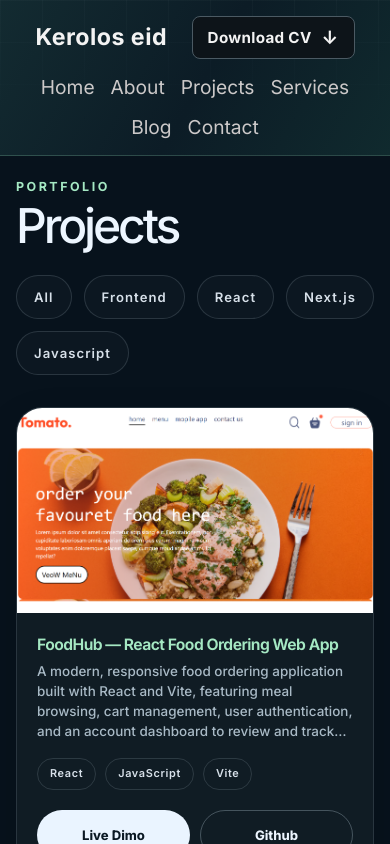
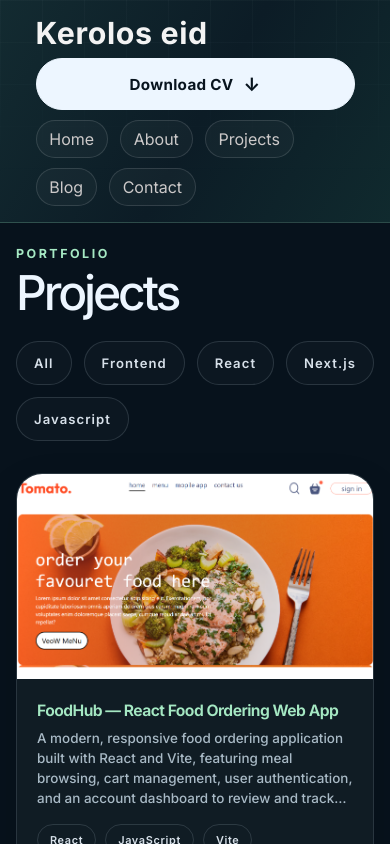
Before and after one commit to keto178/keroloseid-portfolio, a Next.js app: page /Projects in a window 390 px wide. Shown: the top 844 px of the page. Built offline with nearby package versions, Linux system fonts and the light colour scheme.

Commit message:
Add Google Search Console verification

```diff
--- a/app/Componants/Contact/Contact.jsx
+++ b/app/Componants/Contact/Contact.jsx
@@ -17,7 +17,7 @@ export default function Contact() {
                 <a href="https://wa.me/201270233635"><div><p>WhatsApp</p><p>WhatsApp</p></div></a>
                 <a href="https://www.linkedin.com/in/kerolos-eid-70aa08388"><div><p>LinkedIn</p><p>LinkedIn</p></div></a>
                 <a href="https://github.com/keto178"><div><p>GitHub</p><p>GitHub</p></div></a>
-                <Link href="/cv-kerolos-eid-159.pdf" className='btn-cv'>Download CV</Link>
+                <Link href="/cv kerolos-eid-159.pdf" className='btn-cv'>Download CV</Link>
             </div>
             <div className="item2 availability-card">
                 <p className="availability-label">AVAILABILITY</p>
--- a/app/Componants/Hero/Hero.jsx
+++ b/app/Componants/Hero/Hero.jsx
@@ -36,7 +36,7 @@ export default function Hero() {
         <div className="hero__visual">
           <div className="hero__ring" />
           <div className="hero__portrait">
-            <Image src="/1000552987.jpg" alt="Kerolos Eid" width={900} height={1100} priority quality={90} sizes="(max-width: 540px) 82vw, (max-width: 860px) 58vw, 410px" />
+            <Image src="/img.jpeg" alt="Kerolos Eid" width={900} height={1100} priority quality={90} sizes="(max-width: 540px) 82vw, (max-width: 860px) 58vw, 410px" />
           </div>
           <div className="hero__socials" aria-label="Social links">
             <a href={socialLinks.github} target="_blank" rel="noreferrer" aria-label="GitHub"><svg viewBox="0 0 24 24" aria-hidden="true"><path fill="currentColor" d="M12 2C6.48 2 2 6.58 2 12.23c0 4.52 2.87 8.35 6.84 9.71.5.1.68-.22.68-.49 0-.24-.01-1.04-.01-1.89-2.78.62-3.37-1.2-3.37-1.2-.46-1.2-1.11-1.51-1.11-1.51-.91-.64.07-.63.07-.63 1 .08 1.53 1.06 1.53 1.06.9 1.56 2.35 1.11 2.92.85.09-.67.35-1.11.64-1.36-2.22-.26-4.56-1.15-4.56-5.1 0-1.13.39-2.05 1.03-2.78-.1-.26-.45-1.31.1-2.74 0 0 .84-.28 2.75 1.06a9.2 9.2 0 0 1 5 0c1.9-1.34 2.74-1.06 2.74-1.06.56 1.43.21 2.48.1 2.74.64.73 1.03 1.65 1.03 2.78 0 3.96-2.34 4.83-4.57 5.09.36.32.68.92.68 1.86 0 1.34-.01 2.42-.01 2.75 0 .27.18.6.69.49A10.25 10.25 0 0 0 22 12.23C22 6.58 17.52 2 12 2Z" /></svg></a>
--- a/app/Componants/Navbar/Navbar.css
+++ b/app/Componants/Navbar/Navbar.css
@@ -22,7 +22,6 @@
 .continer {
     width: 90%;
     margin: 0 auto;
-    margin: auto;
     display: flex;
     justify-content: space-between;
     align-items: center;
@@ -58,12 +57,19 @@
     font-size: 1.2rem;
     color: var(--color-nav-muted);
 }
+
+.nav-link a {
+    color: var(--color-nav-muted);
+    transition: color 180ms ease, transform 180ms ease;
+}
+
 .nav-link a:hover {
     color: var(--color-text-white);
     font-weight: 600;
+    transform: translateY(-1px);
+}
 
-}
-.btn-cv{
+.btn-cv {
     position: relative;
     top: -15px;
     display: inline-flex;
@@ -73,7 +79,7 @@
     min-width: 154px;
     padding: 13px 20px;
     border: 1px solid var(--color-border-nav);
-    border-radius: 8px;
+    border-radius: 999px;
     background: var(--color-page-background);
     box-shadow: none;
     color: var(--color-text-light);
@@ -105,37 +111,62 @@
 @media (max-width: 780px) {
     .continer {
         width: 90%;
-        padding: 16px;
-        flex-wrap: wrap;
-        align-items: center;
-        gap: 12px;
+        padding: 18px 16px 16px;
+        flex-direction: column;
+        align-items: flex-start;
+        gap: 10px;
     }
 
     .continer .name {
-        flex: 1 1 auto;
-    }
-
-    .Btn {
-        margin-left: auto;
-    }
-
-    .nav-link {
-        order: 3;
-        flex: 0 0 100%;
-        justify-content: center;
-        padding-top: 4px;
-        gap: 16px;
-        flex-wrap: wrap;
+        width: 100%;
+        flex: 0 0 auto;
     }
 
     .site-navbar .name h3 {
         padding: 0;
-        font-size: 1.45rem;
+        font-size: 1.9rem;
+        line-height: 1;
+        white-space: normal;
+    }
+
+    .nav-link {
+        order: 2;
+        width: 100%;
+        justify-content: flex-start;
+        padding-top: 0;
+        gap: 10px 12px;
+        font-size: 1rem;
+    }
+
+    .nav-link a {
+        padding: 0.5rem 0.8rem;
+        border: 1px solid rgba(255, 255, 255, 0.13);
+        border-radius: 999px;
+        background: rgba(255, 255, 255, 0.03);
+        color: var(--color-nav-muted);
+    }
+
+    .Btn {
+        width: 100%;
+        margin: 0;
     }
 
     .btn-cv {
         position: static;
-        min-width: auto;
-        padding: 11px 15px;
+        width: 100%;
+        min-width: 100%;
+        min-height: 3.2rem;
+        padding: 0.9rem 1rem;
+        border-radius: 999px;
+        background: var(--color-text-primary);
+        border-color: var(--color-text-primary);
+        color: var(--color-button-dark);
+        box-shadow: none;
+    }
+
+    .btn-cv:hover {
+        background: var(--color-accent-soft);
+        border-color: var(--color-button-hover);
+        transform: none;
     }
 }
--- a/app/Componants/Navbar/Navbar.jsx
+++ b/app/Componants/Navbar/Navbar.jsx
@@ -11,16 +11,14 @@ export default function Navbar() {
                 <div className="nav-link">
                     <Link href="/">Home</Link>
                     <Link href="/About">About</Link>
-                    {/* <Link href="/Experience">Experience</Link> */}
                     <Link href="/Projects">Projects</Link>
-                    <Link href="/Services">Services</Link>
                     <Link href="/Blog">Blog</Link>
                     <Link href="/Contact">Contact</Link>
                 </div>
                 <div className="Btn">
-                    <Link href="/cv-kerolos-eid-159.pdf" className="btn-cv" >
-                    <span>Download CV</span>
-                    <span className="btn-cv__icon" aria-hidden="true">↓</span>
+                    <Link href="/cv kerolos-eid-159.pdf" className="btn-cv">
+                        <span>Download CV</span>
+                        <span className="btn-cv__icon" aria-hidden="true">↓</span>
                     </Link>
                 </div>
             </div>
--- a/app/layout.js
+++ b/app/layout.js
@@ -4,7 +4,7 @@ import Footar from "./Componants/Footar/Footar";
 import SmoothScroll from "./Componants/SmoothScroll";
 
 export const metadata = {
-  metadataBase: new URL("https://keroloseid-portfolio.vercel.app"), // غيره للدومين بتاعك
+  metadataBase: new URL("https://keroloseid-portfolio.vercel.app"),
   title: {
     default: "Kerolos Eid | Front-End Developer - React & Next.js",
     template: "%s | Kerolos Eid",
@@ -13,6 +13,9 @@ export const metadata = {
   keywords: ["Kerolos Eid", "Front-End Developer", "React Developer", "Next.js Developer", "Frontend Portfolio", "Egypt"],
   authors: [{ name: "Kerolos Eid" }],
   creator: "Kerolos Eid",
+  alternates: {
+  canonical: "https://keroloseid-portfolio.vercel.app",
+  },
   openGraph: {
     type: "website",
     locale: "en_US",
--- a/next.config.mjs
+++ b/next.config.mjs
@@ -2,6 +2,31 @@
 const nextConfig = {
   /* config options here */
   reactCompiler: true,
+  async redirects() {
+    return [
+      {
+        source: "/about",
+        destination: "/About",
+        permanent: true,
+      },
+      {
+        source: "/projects",
+        destination: "/Projects",
+        permanent: true,
+      },
+      {
+        source: "/blog",
+        destination: "/Blog",
+        permanent: true,
+      },
+      {
+        source: "/contact",
+        destination: "/Contact",
+        permanent: true,
+      },
+    ];
+  },
+
 };
 
 export default nextConfig;
```
Also changed, not shown: app/robots.js (+6 -4 lines), app/sitemap.js (+30 -2 lines), public/img.jpeg (added).
